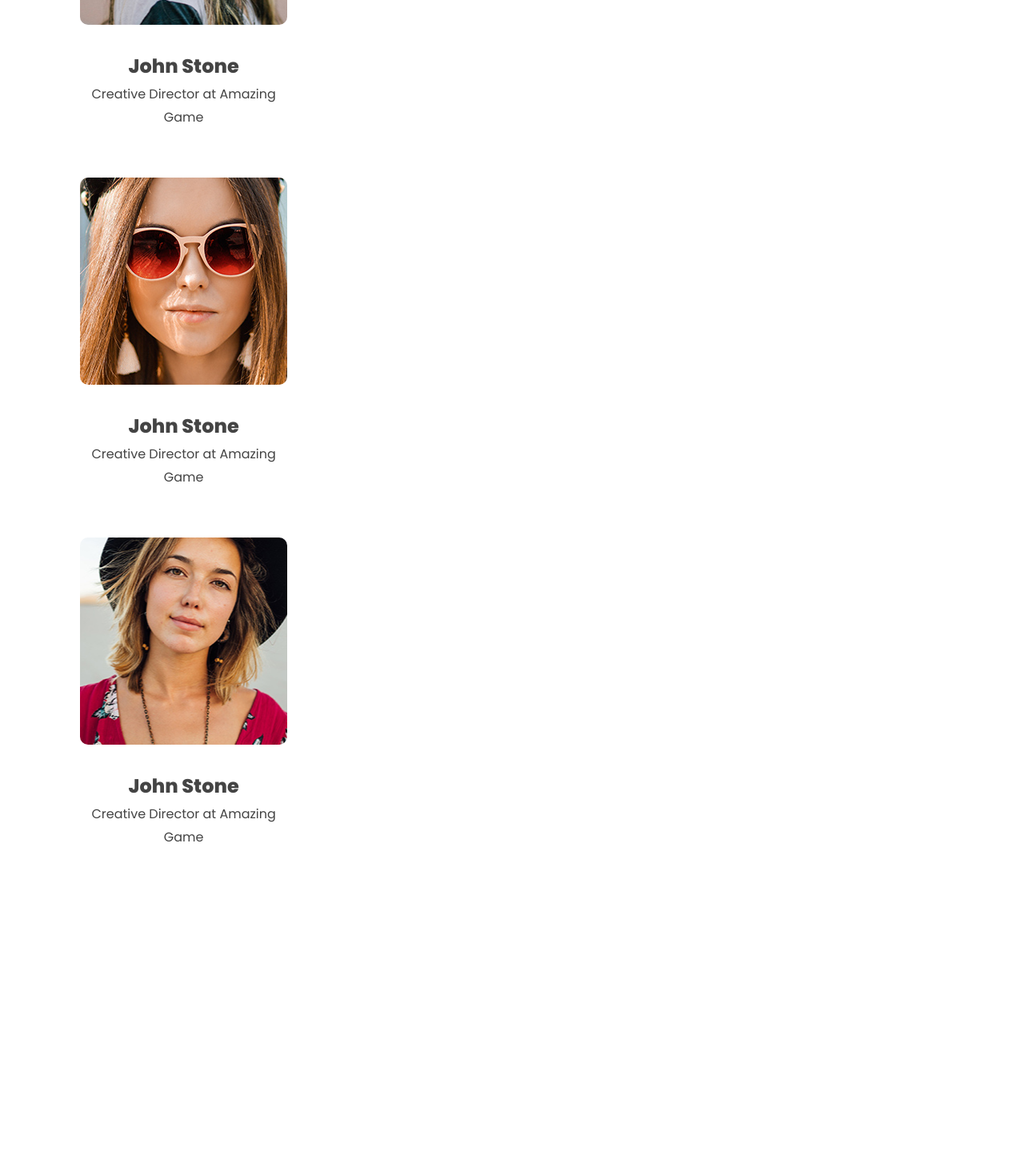
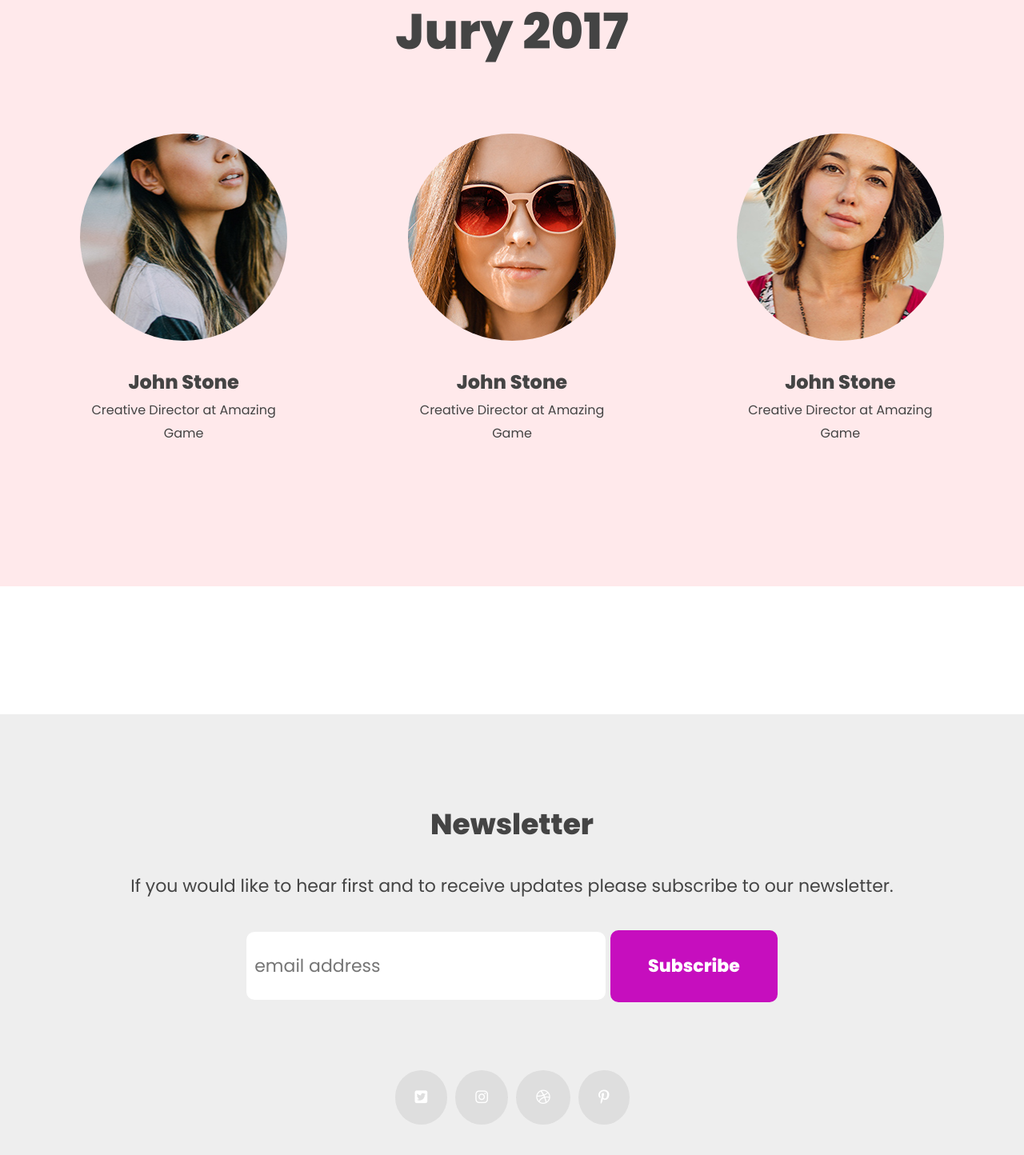
Before and after one commit to maksym-rakomin/events, a plain HTML site: page index.html in a window 1280 px wide. Shown: the part 5004-6448 px from the top of the page at 80% size. Before the commit the page ends 6336 px from the top, so only its background shows below. Drawn offline with Linux system fonts and the light colour scheme.

Commit message:
added two block (footer and sponsors)

```diff
--- a/css/style.css
+++ b/css/style.css
@@ -11,6 +11,10 @@ body {
     padding: 0;
     font: 2.2rem/1.8 'Poppins', sans-serif;
     color: #444;
+}
+a {
+    text-decoration: none;
+    color: #fff;
 }
 .container {
     max-width: 1140px;
@@ -230,7 +234,8 @@ nav {
     font-weight: 500;
     line-height: 1.4;
 }
-.users{
+.users,
+.img-sponsors{
     display: flex;
     flex-wrap: wrap;
     justify-content: space-between;
@@ -299,3 +304,48 @@ nav {
     text-transform: uppercase;
     line-height: 1;
 }
+.user__wrap--circle,
+.user__img--circle {
+    border-radius: 50%;
+}
+.section--bgc-pink{
+    background-color: #ffe9eb;
+}
+.users--mt {
+    margin-top: 60px;
+}
+.img-sponsors {
+    margin-top: 10rem;
+}
+
+
+
+
+
+
+footer {
+    background-color: #eeeeee;
+}
+input[type="email"]{
+    padding: 30px 10px;
+    border-radius: 10px;
+    border: none;
+}
+.social {
+    margin-top: 85px;
+    font-size: 0px;
+}
+.social__btn {
+    padding: 25px;
+    background: #dedede;
+    border-radius: 50%;
+    font-size: 1.8rem;
+    margin: 0 5px;
+    transition: all .3s ease;
+}
+.social__btn:hover,
+.social__btn:focus,
+.social__btn:active {
+    color: #fff;
+    background-color: #9e9d9d;
+}
--- a/index.html
+++ b/index.html
@@ -32,7 +32,7 @@
                         <div class="cover__content">
                             <h1 class="cover__title">Are you ready for the Battle?</h1>
                             <p class="cover__text">The clash between graphic designer</p>
-                            <a href="" class="btn btn--transparent">Download Our Case Study</a>
+                            <a href="#" class="btn btn--transparent">Download Our Case Study</a>
                         </div>
                     </div>
                 </div>
@@ -127,26 +127,34 @@
         </section>
         <section class="section">
             <div class="container">
-
+                <h1  class="text-center section__title">Sponsorship</h1>
+                <div class="img-sponsors">
+                    <img src="img/sponsor-1.png" alt="sponsor">
+                    <img src="img/sponsor-2.png" alt="sponsor">
+                    <img src="img/sponsor-3.png" alt="sponsor">
+                    <img src="img/sponsor-4.png" alt="sponsor">
+                </div>
             </div>
         </section>
-        <section class="section">
+        <section class="section section--bgc-pink">
             <div class="container">
                 <h2 class="text-center section__title">Jury 2017</h2>
+                <div class="users users--mt">
                     <div class="user">
-                    <div class="user__wrap"><img class="user__img" src="img/creative-director-1.jpg" alt="John Stone"></div>
+                        <div class="user__wrap user__wrap--circle"><img class="user__img user__img--circle" src="img/creative-director-1.jpg" alt="John Stone"></div>
                         <div class="user__name">John Stone</div>
                         <div class="user__position">Creative Director at Amazing Game</div>
                     </div>
                     <div class="user">
-                    <div class="user__wrap"><img class="user__img" src="img/creative-director-2.jpg" alt="John Stone"></div>
+                        <div class="user__wrap user__wrap--circle"><img class="user__img user__img--circle" src="img/creative-director-2.jpg" alt="John Stone"></div>
                         <div class="user__name">John Stone</div>
                         <div class="user__position">Creative Director at Amazing Game</div>
                     </div>
                     <div class="user">
-                    <div class="user__wrap"><img class="user__img" src="img/creative-director-3.jpg" alt="John Stone"></div>
+                        <div class="user__wrap user__wrap--circle"><img class="user__img user__img--circle" src="img/creative-director-3.jpg" alt="John Stone"></div>
                         <div class="user__name">John Stone</div>
                         <div class="user__position">Creative Director at Amazing Game</div>
+                    </div>
                 </div>
             </div>
         </section>
@@ -156,9 +164,20 @@
             </div>
         </section>
     </main>
-    <footer>
+    <footer class="section">
         <div class="container">
-
+            <h3 class="text-center">Newsletter</h3>
+            <p  class="text-center">If you would like to hear first and to receive updates please subscribe to our newsletter.</p>
+            <div  class="text-center">
+                <input type="email" name="email" id="email" placeholder="email address">
+                <a class="btn" href="#">Subscribe</a>
+            </div>
+            <div class=" text-center social">
+                <a href="#" target="_blanck"><i class="social__btn fab fa-twitter-square"></i></a>
+                <a href="#" target="_blanck"><i class="social__btn fab fa-instagram"></i></a>
+                <a href="#" target="_blanck"><i class="social__btn fab fa-dribbble"></i></a>
+                <a href="#" target="_blanck"><i class="social__btn fab fa-pinterest-p"></i></a>
+            </div>
         </div>
     </footer>
 
```
Also changed, not shown: img/sponsor-1.png (added), img/sponsor-2.png (added), img/sponsor-3.png (added), img/sponsor-4.png (added). Lines whose indentation alone changed are shown as unchanged.
